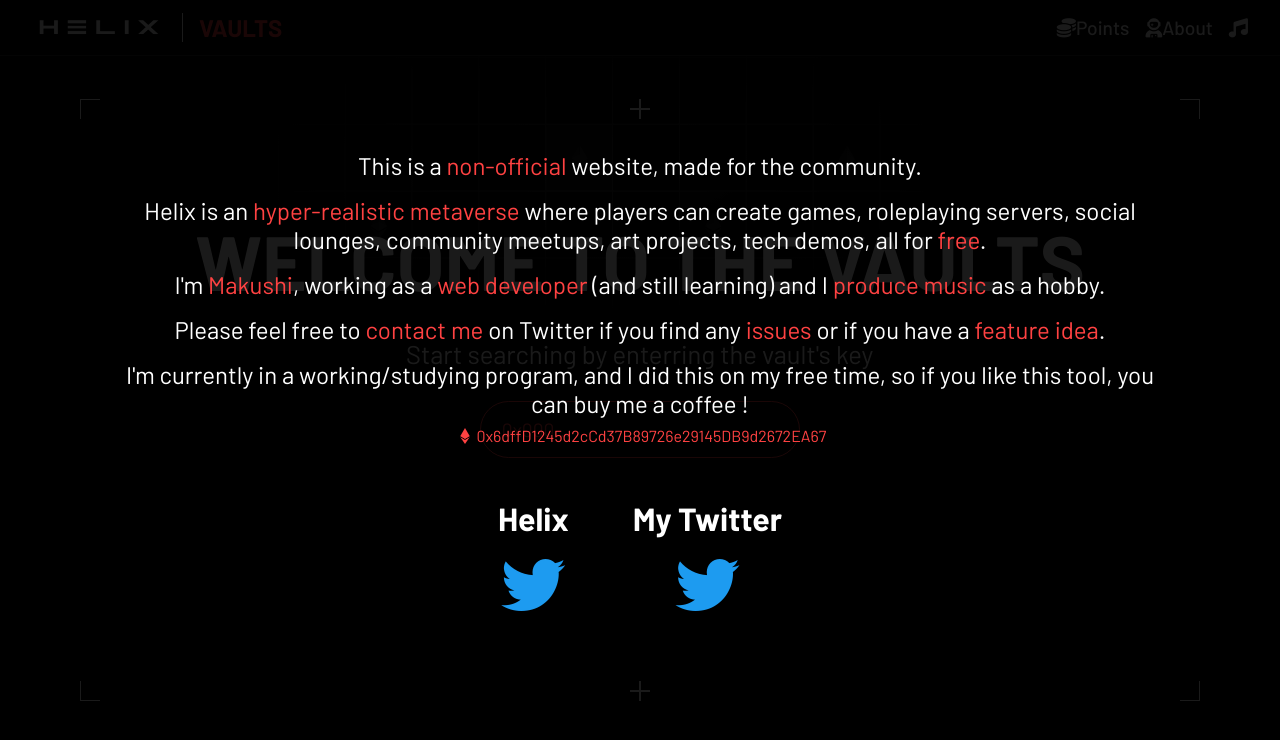
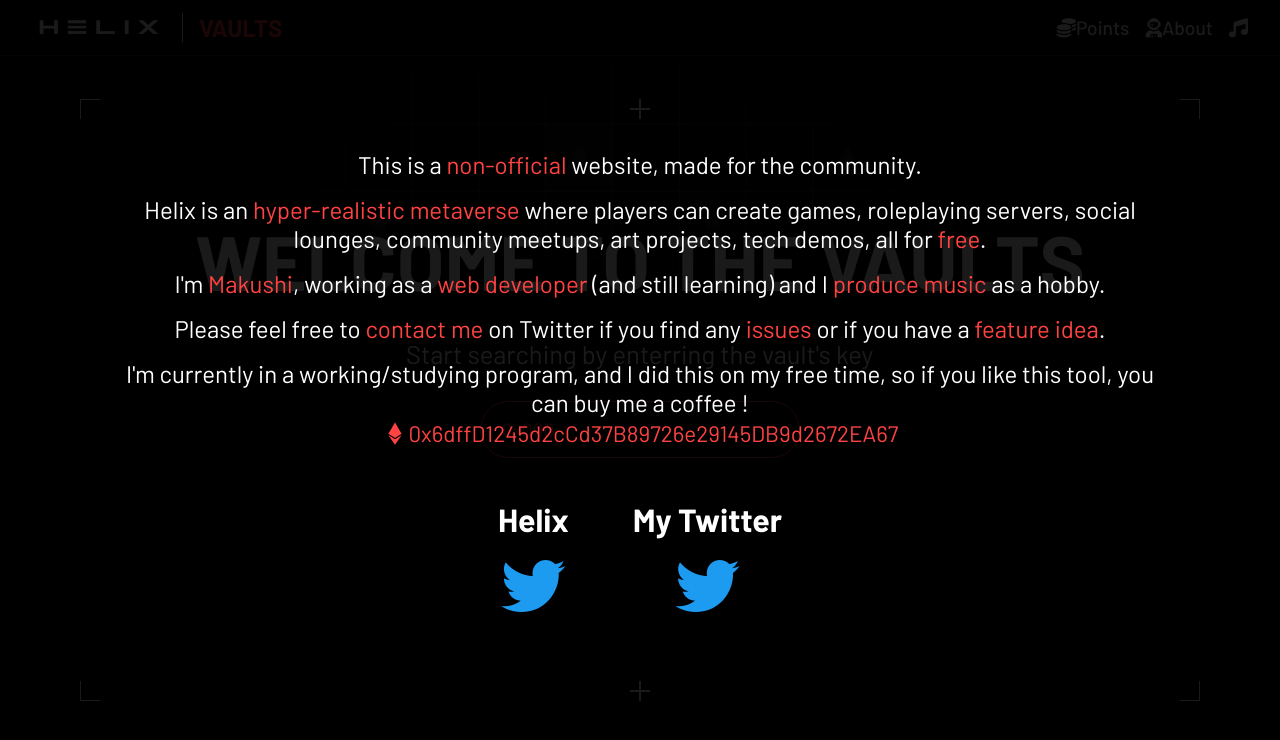
Before and after one commit to Wakushi/helix-vaults, a React (Vite) app: page / in a window 1280 px wide. Both pictures are taken after a click on the item "About". Shown: the top 740 px of the page. Built offline with nearby package versions, Linux system fonts and the light colour scheme.

Commit message:
Snackbar -Added snackbar (wip)

```diff
--- a/src/App.tsx
+++ b/src/App.tsx
@@ -7,6 +7,7 @@
 import ScrollUpButton from "./shared/components/scroll-up-button/ScrollUpButton"
 import PointsModal from "./shared/components/points-modal/PointsModal"
 import AboutModal from "./shared/components/about-modal/AboutModal"
+import Snackbar from "./shared/components/snackbar/Snackbar"
 
 export default function App() {
 	const [userKey, setUserKey] = useState("")
@@ -107,6 +108,7 @@
 
 	return (
 		<>
+			<Snackbar />
 			<Header
 				togglePointsModal={togglePointsModal}
 				toggleAboutModal={toggleAboutModal}
--- a/src/shared/components/about-modal/AboutModal.scss
+++ b/src/shared/components/about-modal/AboutModal.scss
@@ -9,7 +9,12 @@
 
 			span {
 				&.address {
-					font-size: 1rem;
+					font-size: 1.4rem;
+					transition: 1s;
+					cursor: pointer;
+					&:hover {
+						color: #fff;
+					}
 				}
 				.fa-ethereum {
 					margin: 0.4rem;
--- /dev/null
+++ b/src/shared/components/snackbar/Snackbar.scss
@@ -0,0 +1,11 @@
+@import "../../../assets/variables.scss";
+
+.snackbar-container {
+	position: absolute;
+	z-index: 5;
+	background-color: $dark-bg-color;
+	padding: 1rem 2rem;
+	top: -10%;
+	left: 50%;
+	transform: translate(-50%);
+}
--- /dev/null
+++ b/src/shared/components/snackbar/Snackbar.tsx
@@ -0,0 +1,9 @@
+import "./Snackbar.scss"
+
+export default function Snackbar() {
+	return (
+		<div className="snackbar-container">
+			<p> Copied to clipboard </p>
+		</div>
+	)
+}
```
